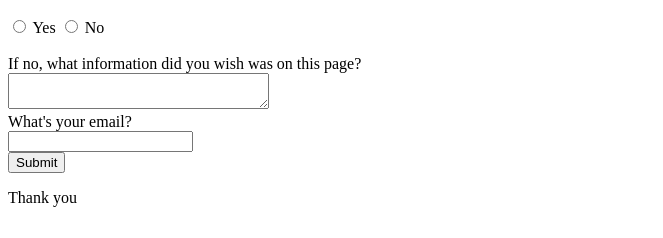
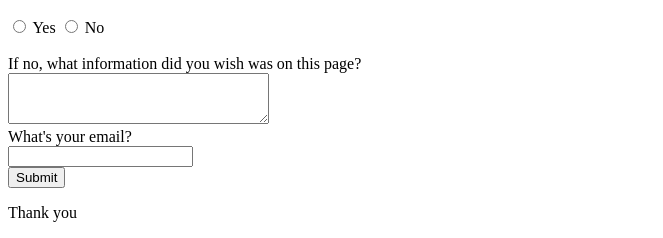
Before and after one commit to 37cameron/ist263, a plain HTML site: page lab04/contact.html in a window 1280 px wide. Shown: the part 895-1133 px from the top of the page, without its empty margins (0-663 px from the left). Drawn offline with Linux system fonts and the light colour scheme.

Commit message:
updated contact.html

```diff
--- a/lab04/contact.html
+++ b/lab04/contact.html
@@ -24,7 +24,7 @@
             <label for="no">No</label><br><br>
 
             <label for="info">If no, what information did you wish was on this page?</label><br>
-            <textarea id="info" name="info" row="3" cols="30"></textarea><br>
+            <textarea id="info" name="info" rows="3" cols="30"></textarea><br>
 
             <labeL for="email">What's your email?</labeL><br>
             <input type="text" id="email" name="Email"><br>
```
